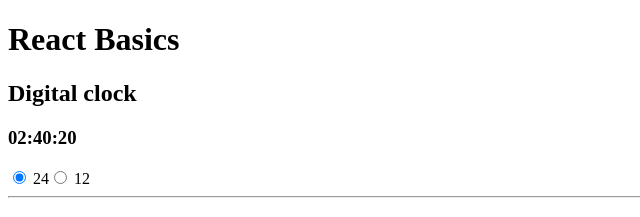
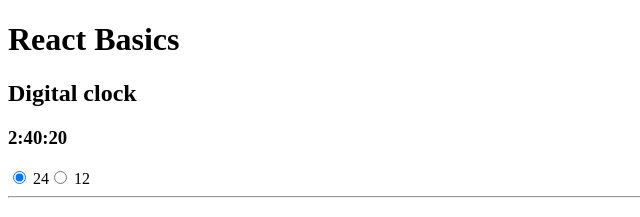
Before and after one commit to slon2k/react-basics, a React (Create React App) app: page / in a window 1280 px wide. Shown: the top 217 px of the page, without its empty margins (0-640 px from the left). Built offline with nearby package versions, Linux system fonts and the light colour scheme; the HTML template or start-up script is replaced by a standard one.

Commit message:
refactor Clock

```diff
--- a/src/Clock.js
+++ b/src/Clock.js
@@ -2,31 +2,32 @@
 
 export default class Clock extends Component {
     state = {
-        time: '',
-        mode: '24_hours'
-    };
+        mode: '24_hours',
+        time: new Date()
+    }
 
     updateTime = () => {
-        this.setState({time: Date()});
-    };
+        this.setState({time: new Date()});
+    }
 
-    changeMode = (event) => {
-        this.setState({mode: event.target.value});
-    };
+    changeMode = (mode) => {
+        this.setState({mode});
+    }
+
+    toTwoDigits = (num) => {
+        return parseInt(num).toLocaleString('en-US', {minimumIntegerDigits: 2, useGrouping:false});
+    }
 
     time24 = (time) => {
-        return time.slice(16, 24);
-    };
+        return `${time.getHours()}:${this.toTwoDigits(time.getMinutes())}:${this.toTwoDigits(time.getSeconds())}`;
+    }
 
     time12 = (time) => {
-        const hours = parseInt(time.slice(16, 18));
-        const minutes_seconds = time.slice(18, 24);
-        const dayTime = hours < 12 ? "AM" : "PM";
-        return `${ hours % 12 }${ minutes_seconds } ${ dayTime }`
-    };
+        const dayTime = time.getHours() < 12 ? "AM" : "PM";
+        return `${time.getHours()%12}:${this.toTwoDigits(time.getMinutes())}:${this.toTwoDigits(time.getSeconds())} ${dayTime}`;
+    }
 
     componentDidMount() {
-        this.updateTime();
         this.interval = setInterval(this.updateTime, 1000);
     }
 
@@ -37,17 +38,16 @@
     render () {
         const {time, mode} = this.state;
         const formattedTime = mode === '24_hours' ? this.time24(time) :  this.time12(time);
-
         return (
             <div>
                 <h2>Digital clock</h2>
                 <h3>{formattedTime}</h3>
                 <form>
                     <label>
-                        <input onChange={this.changeMode} type="radio" name="mode" value="24_hours" checked = {mode==="24_hours"}/> 24
+                        <input onChange={() => {this.changeMode("24_hours")}} type="radio" name="mode" value="24_hours" checked = {mode==="24_hours"}/> 24
                     </label>
                     <label>
-                        <input onChange={this.changeMode} type="radio" name="mode" value="12_hours" checked = {mode==="12_hours"}/> 12
+                        <input onChange={() => {this.changeMode("12_hours")}} type="radio" name="mode" value="12_hours" checked = {mode==="12_hours"}/> 12
                     </label>
                 </form>
             </div>
```
